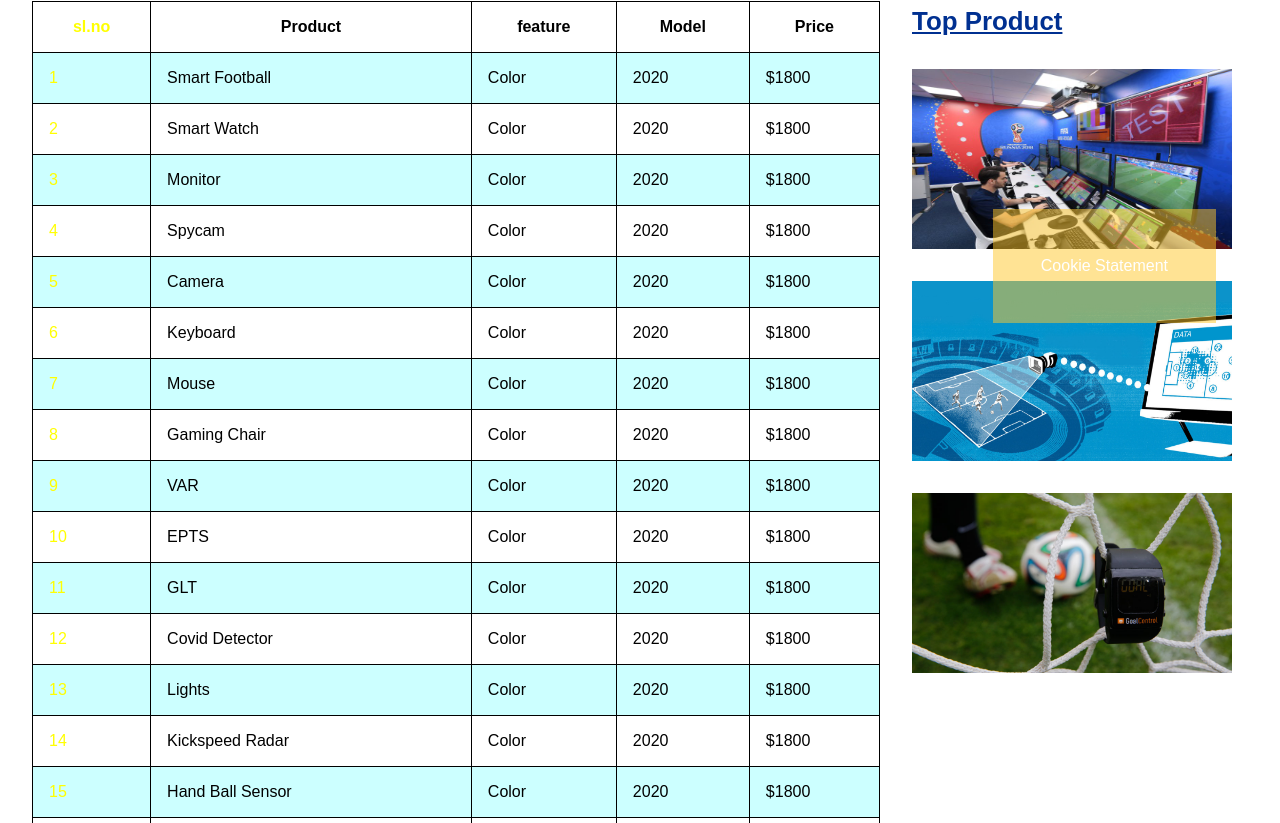
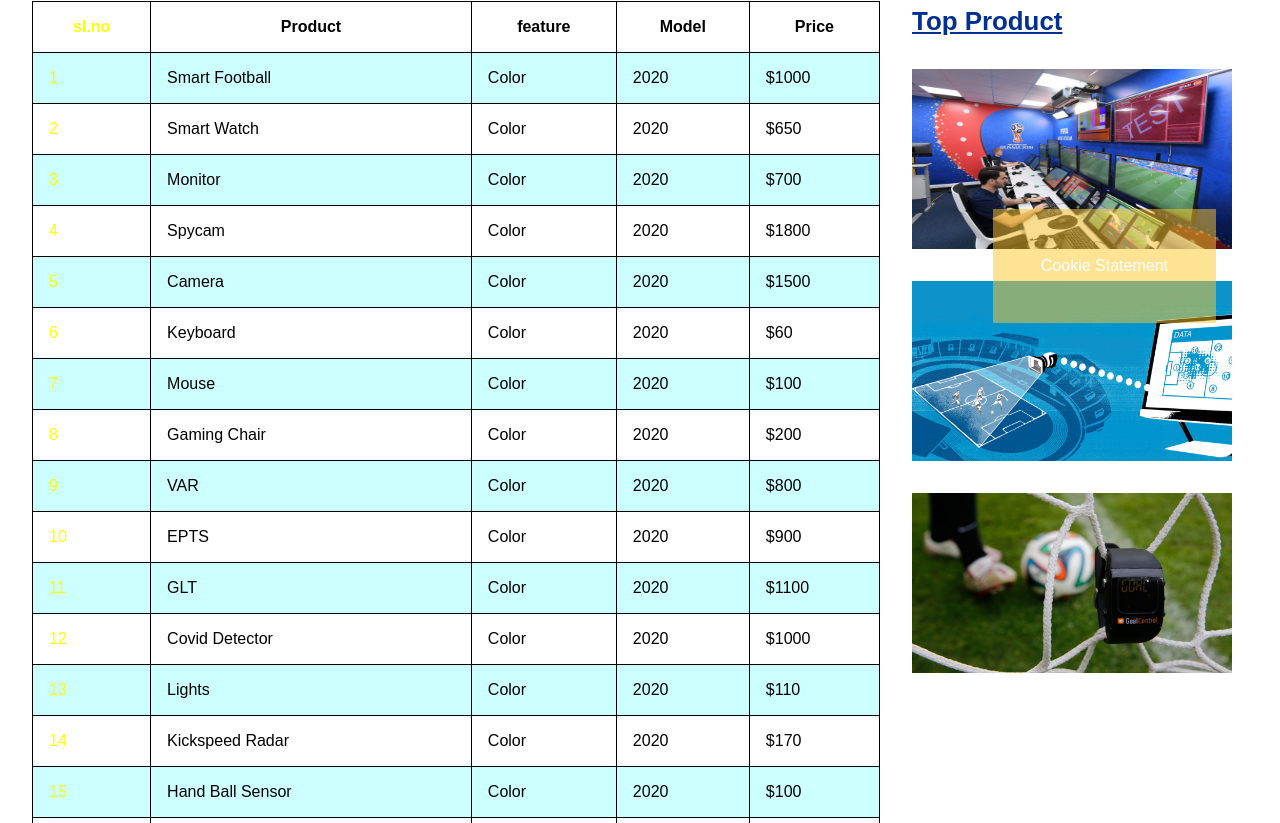
Before and after one commit to hasibrahman818/hasib.github.io, a plain HTML site: page pricing.html in a window 1280 px wide. Shown: the part 437-1260 px from the top of the page. Drawn offline with Linux system fonts and the light colour scheme.

Commit message:
Update pricing.html

```diff
--- a/pricing.html
+++ b/pricing.html
@@ -82,7 +82,7 @@
                 </section>
               </td>
               <td>2020</td>
-              <td>$1800</td>
+              <td>$1000</td>
             </tr>
             <tr>
               <td>2</td>
@@ -95,7 +95,7 @@
                 </section>
               </td>
               <td>2020</td>
-              <td>$1800</td>
+              <td>$650</td>
             </tr>
             <tr>
               <td>3</td>
@@ -108,7 +108,7 @@
                 </section>
               </td>
               <td>2020</td>
-              <td>$1800</td>
+              <td>$700</td>
             </tr>
             <tr>
               <td>4</td>
@@ -134,7 +134,7 @@
                 </section>
               </td>
               <td>2020</td>
-              <td>$1800</td>
+              <td>$1500</td>
             </tr>
             <tr>
               <td>6</td>
@@ -147,7 +147,7 @@
                 </section>
               </td>
               <td>2020</td>
-              <td>$1800</td>
+              <td>$60</td>
             </tr>
             <tr>
               <td>7</td>
@@ -160,7 +160,7 @@
                 </section>
               </td>
               <td>2020</td>
-              <td>$1800</td>
+              <td>$100</td>
             </tr>
             <tr>
               <td>8</td>
@@ -173,7 +173,7 @@
                 </section>
               </td>
               <td>2020</td>
-              <td>$1800</td>
+              <td>$200</td>
             </tr>
             <tr>
               <td>9</td>
@@ -186,7 +186,7 @@
                 </section>
               </td>
               <td>2020</td>
-              <td>$1800</td>
+              <td>$800</td>
             </tr>
             <tr>
               <td>10</td>
@@ -199,7 +199,7 @@
                 </section>
               </td>
               <td>2020</td>
-              <td>$1800</td>
+              <td>$900</td>
             </tr>
             <tr>
               <td>11</td>
@@ -212,7 +212,7 @@
                 </section>
               </td>
               <td>2020</td>
-              <td>$1800</td>
+              <td>$1100</td>
             </tr>
             <tr>
               <td>12</td>
@@ -225,7 +225,7 @@
                 </section>
               </td>
               <td>2020</td>
-              <td>$1800</td>
+              <td>$1000</td>
             </tr>
             <tr>
               <td>13</td>
@@ -238,7 +238,7 @@
                 </section>
               </td>
               <td>2020</td>
-              <td>$1800</td>
+              <td>$110</td>
             </tr>
             <tr>
               <td>14</td>
@@ -251,7 +251,7 @@
                 </section>
               </td>
               <td>2020</td>
-              <td>$1800</td>
+              <td>$170</td>
             </tr>
             <tr>
               <td>15</td>
@@ -264,7 +264,7 @@
                 </section>
               </td>
               <td>2020</td>
-              <td>$1800</td>
+              <td>$100</td>
             </tr>
             <tr>
               <td>16</td>
@@ -277,7 +277,7 @@
                 </section>
               </td>
               <td>2020</td>
-              <td>$1800</td>
+              <td>$180</td>
             </tr>
             <tr>
               <td>17</td>
```
